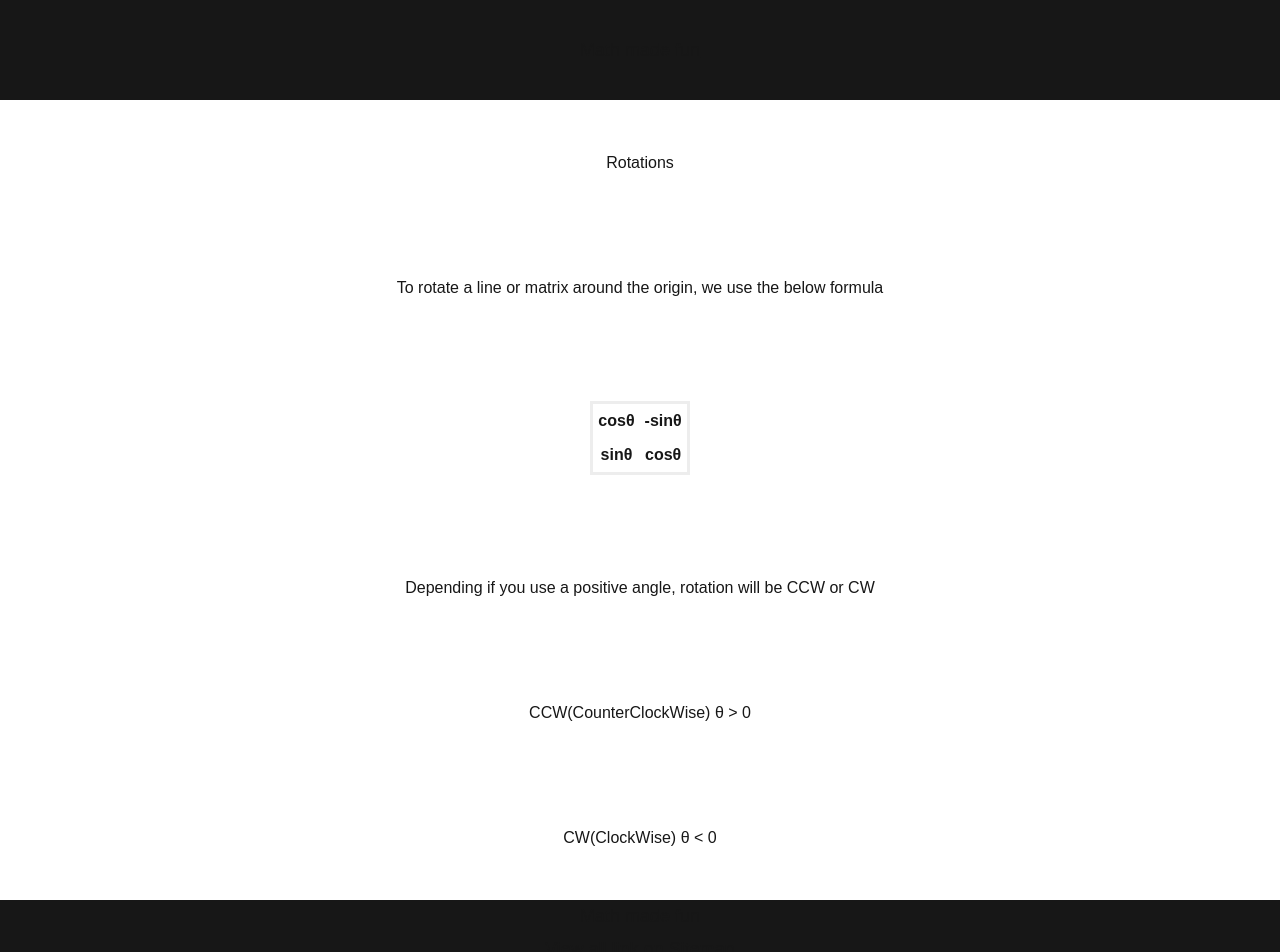
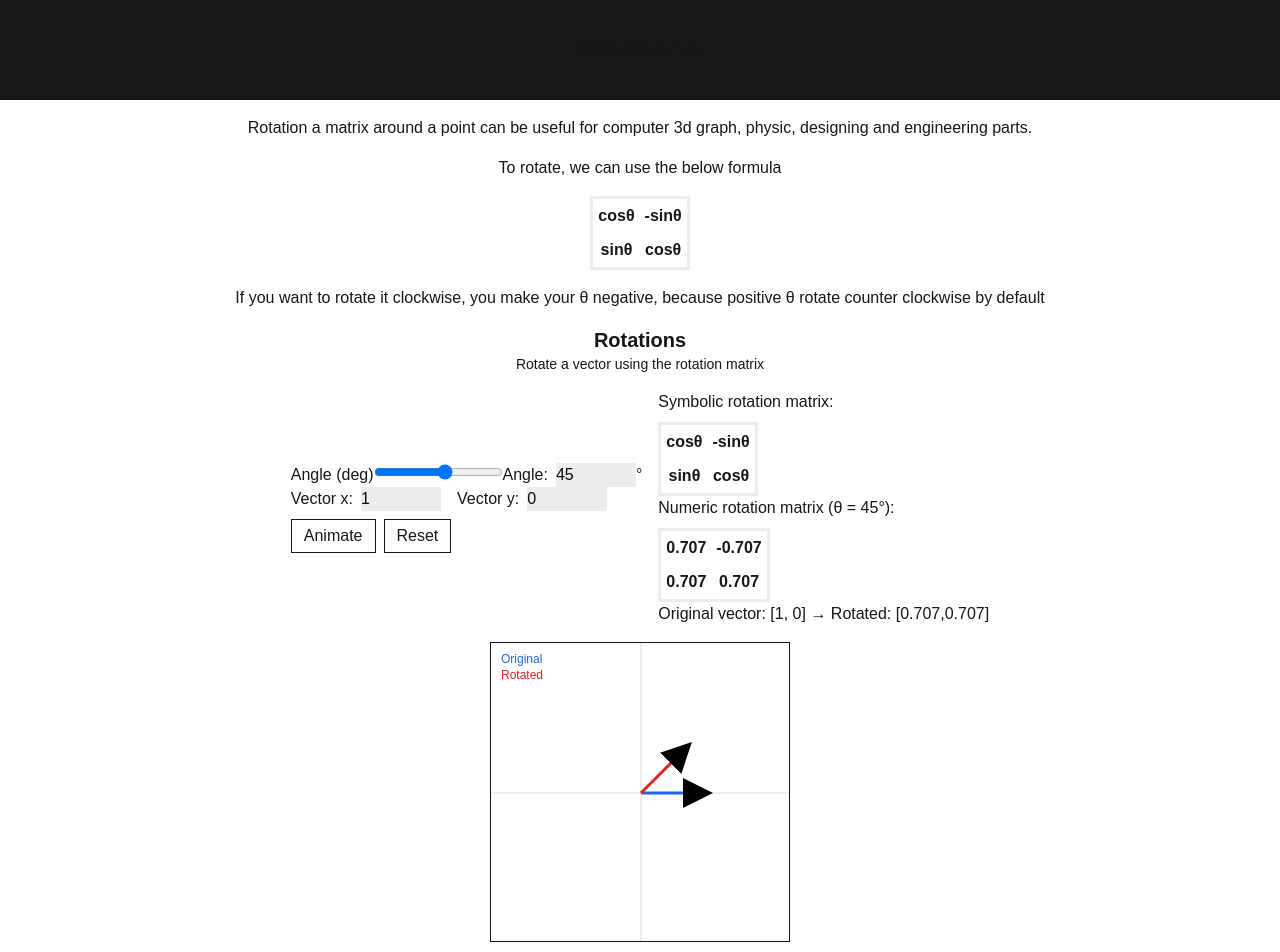
Before and after one commit to RisingSatalite/math-made-fun, a Next.js app: page /advance/geometryTransformations/rotations in a window 1280 px wide. Shown: the top 952 px of the page. Built offline with nearby package versions, Linux system fonts and the light colour scheme.

Commit message:
improve page

```diff
--- a/src/app/advance/geometryTransformations/rotations/page.js
+++ b/src/app/advance/geometryTransformations/rotations/page.js
@@ -1,14 +1,205 @@
+'use client'
+
+import React, { useState, useRef, useEffect } from "react";
 import MatrixDisplayer from "@/components/matrixDisplayer";
 
-export default function rotations() {
-return (
-    <div className="grid items-center justify-items-center min-h-screen">
-        <p>Rotations</p>
-        <p>To rotate a line or matrix around the origin, we use the below formula</p>
-        <MatrixDisplayer matrix={[["cosθ","-sinθ"],["sinθ","cosθ"]]}/>
-        <p>Depending if you use a positive angle, rotation will be CCW or CW</p>
-        <p>CCW(CounterClockWise) θ &gt; 0</p>
-        <p>CW(ClockWise) θ &lt; 0</p>
-    </div>
-);
+export default function Rotations() {
+	const [angleDeg, setAngleDeg] = useState(45);
+	const [vec, setVec] = useState({ x: 1, y: 0 });
+	const [animating, setAnimating] = useState(false);
+
+	const rafRef = useRef(null);
+	const angleRef = useRef(angleDeg);
+
+	useEffect(() => {
+		angleRef.current = angleDeg;
+	}, [angleDeg]);
+
+	useEffect(() => {
+		if (!animating) {
+			if (rafRef.current) {
+				cancelAnimationFrame(rafRef.current);
+				rafRef.current = null;
+			}
+			return;
+		}
+		let last = performance.now();
+		const loop = (t) => {
+			const dt = (t - last) / 1000;
+			last = t;
+			// rotate 45 deg per second as default speed
+			setAngleDeg((a) => (a + 45 * dt) % 360);
+			rafRef.current = requestAnimationFrame(loop);
+		};
+		rafRef.current = requestAnimationFrame(loop);
+		return () => {
+			if (rafRef.current) cancelAnimationFrame(rafRef.current);
+			rafRef.current = null;
+		};
+	}, [animating]);
+
+	const toRad = (d) => (d * Math.PI) / 180;
+	const rad = toRad(angleDeg);
+	const c = Math.cos(rad);
+	const s = Math.sin(rad);
+
+	const matrixNumeric = [
+		[Number(c.toFixed(6)), Number((-s).toFixed(6))],
+		[Number(s.toFixed(6)), Number(c.toFixed(6))],
+	];
+
+	const rotate = (m, v) => {
+		return {
+			x: m[0][0] * v.x + m[0][1] * v.y,
+			y: m[1][0] * v.x + m[1][1] * v.y,
+		};
+	};
+
+	const rotated = rotate(matrixNumeric, vec);
+
+	const format = (n) => {
+		if (Number.isInteger(n)) return n.toString();
+		return Number(n).toFixed(3);
+	};
+
+	const size = 300;
+	const center = size / 2;
+	const scale = 60;
+
+	return (
+		<div className="grid items-center justify-items-center min-h-screen gap-4 p-4">
+			<p>Rotation a matrix around a point can be useful for computer 3d graph, physic, designing and engineering parts.</p>
+			<p>To rotate, we can use the below formula</p>
+			<MatrixDisplayer matrix={[["cosθ","-sinθ"],["sinθ","cosθ"]]}/>
+			<p>If you want to rotate it clockwise, you make your θ negative, because positive θ rotate counter clockwise by default</p>
+
+			<div className="text-center">
+				<h2 className="text-xl font-semibold">Rotations</h2>
+				<p className="text-sm">Rotate a vector using the rotation matrix</p>
+			</div>
+
+			<div className="flex gap-4 flex-col sm:flex-row items-center">
+				<div className="space-y-2">
+					<label>
+						Angle (deg)
+						<input
+							type="range"
+							min={-360}
+							max={360}
+							value={angleDeg}
+							onChange={(e) => setAngleDeg(Number(e.target.value))}
+						/>
+					</label>
+					<label>
+						Angle:
+						<input
+							type="number"
+							value={angleDeg}
+							onChange={(e) => setAngleDeg(Number(e.target.value))}
+							className="ml-2 w-20"
+						/>
+						°
+					</label>
+
+					<div>
+						<label>
+							Vector x:
+							<input
+								type="number"
+								step="0.1"
+								value={vec.x}
+								onChange={(e) => setVec((v) => ({ ...v, x: Number(e.target.value) }))}
+								className="ml-2 w-20"
+							/>
+						</label>
+						<label className="ml-4">
+							Vector y:
+							<input
+								type="number"
+								step="0.1"
+								value={vec.y}
+								onChange={(e) => setVec((v) => ({ ...v, y: Number(e.target.value) }))}
+								className="ml-2 w-20"
+							/>
+						</label>
+					</div>
+
+					<div className="flex gap-2">
+						<button onClick={() => setAnimating((a) => !a)} className="px-3 py-1 border">
+							{animating ? "Stop" : "Animate"}
+						</button>
+						<button
+							onClick={() => {
+								setAngleDeg(0);
+								setVec({ x: 1, y: 0 });
+							}}
+							className="px-3 py-1 border"
+						>
+							Reset
+						</button>
+					</div>
+				</div>
+
+				<div className="space-y-2">
+					<p>Symbolic rotation matrix:</p>
+					<MatrixDisplayer matrix={[["cosθ", "-sinθ"], ["sinθ", "cosθ"]]} />
+
+					<p>Numeric rotation matrix (θ = {format(angleDeg)}°):</p>
+					<MatrixDisplayer
+						matrix={[
+							[format(matrixNumeric[0][0]), format(matrixNumeric[0][1])],
+							[format(matrixNumeric[1][0]), format(matrixNumeric[1][1])],
+						]}
+					/>
+					<p>
+						Original vector: [{format(vec.x)}, {format(vec.y)}] → Rotated: [{format(rotated.x)},{format(rotated.y)}]
+					</p>
+				</div>
+			</div>
+
+			{/* SVG visualization */}
+			<div>
+				<svg width={size} height={size} className="border">
+					{/* axes */}
+					<line x1={0} y1={center} x2={size} y2={center} stroke="#ddd" />
+					<line x1={center} y1={0} x2={center} y2={size} stroke="#ddd" />
+
+					{/* original vector (blue) */}
+					<line
+						x1={center}
+						y1={center}
+						x2={center + vec.x * scale}
+						y2={center - vec.y * scale}
+						stroke="#2563eb"
+						strokeWidth={3}
+						markerEnd="url(#arrow)"
+					/>
+					{/* rotated vector (red) */}
+					<line
+						x1={center}
+						y1={center}
+						x2={center + rotated.x * scale}
+						y2={center - rotated.y * scale}
+						stroke="#dc2626"
+						strokeWidth={3}
+						markerEnd="url(#arrow)"
+					/>
+
+					{/* markers and labels */}
+					<defs>
+						<marker id="arrow" markerWidth="10" markerHeight="10" refX="6" refY="5" orient="auto">
+							<path d="M0,0 L10,5 L0,10 z" fill="#000" />
+						</marker>
+					</defs>
+
+					<text x={10} y={20} fontSize={12} fill="#2563eb">
+						Original
+					</text>
+					<text x={10} y={36} fontSize={12} fill="#dc2626">
+						Rotated
+					</text>
+				</svg>
+			</div>
+		</div>
+	);
 }
```
